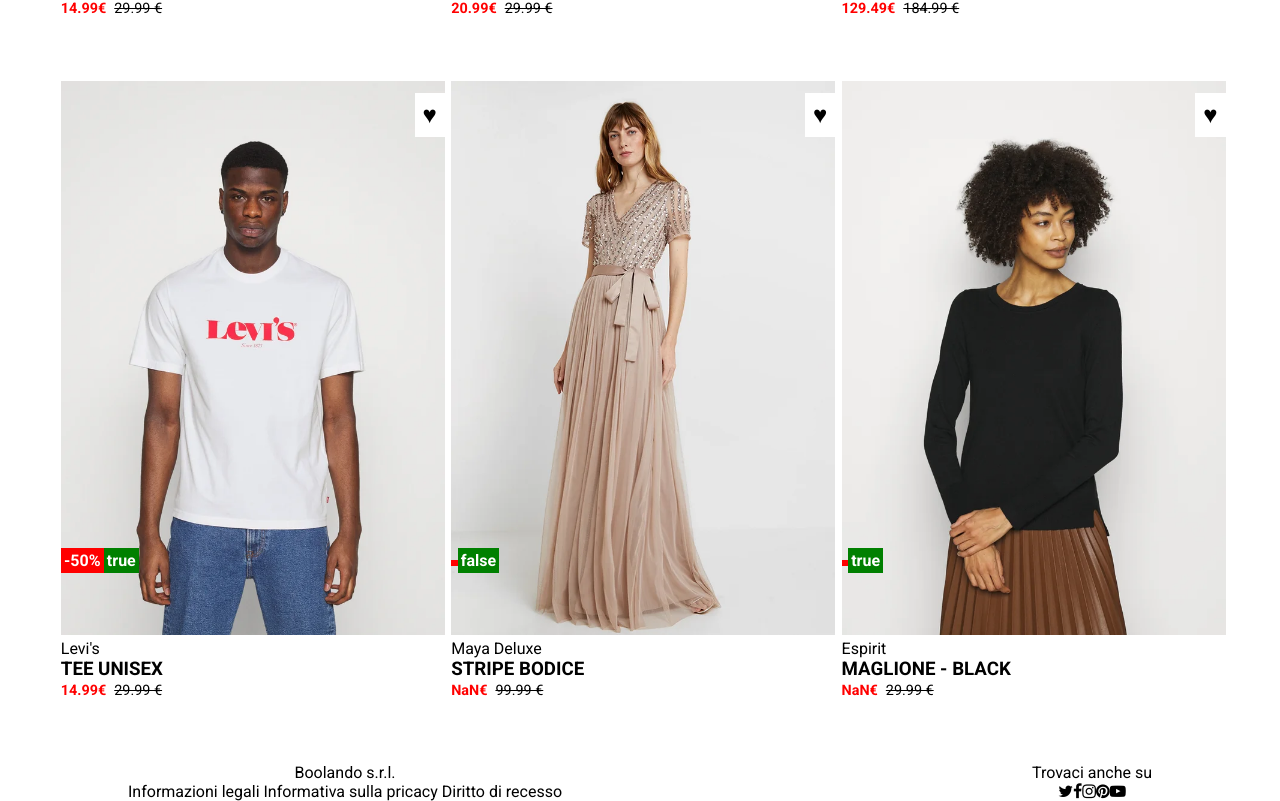
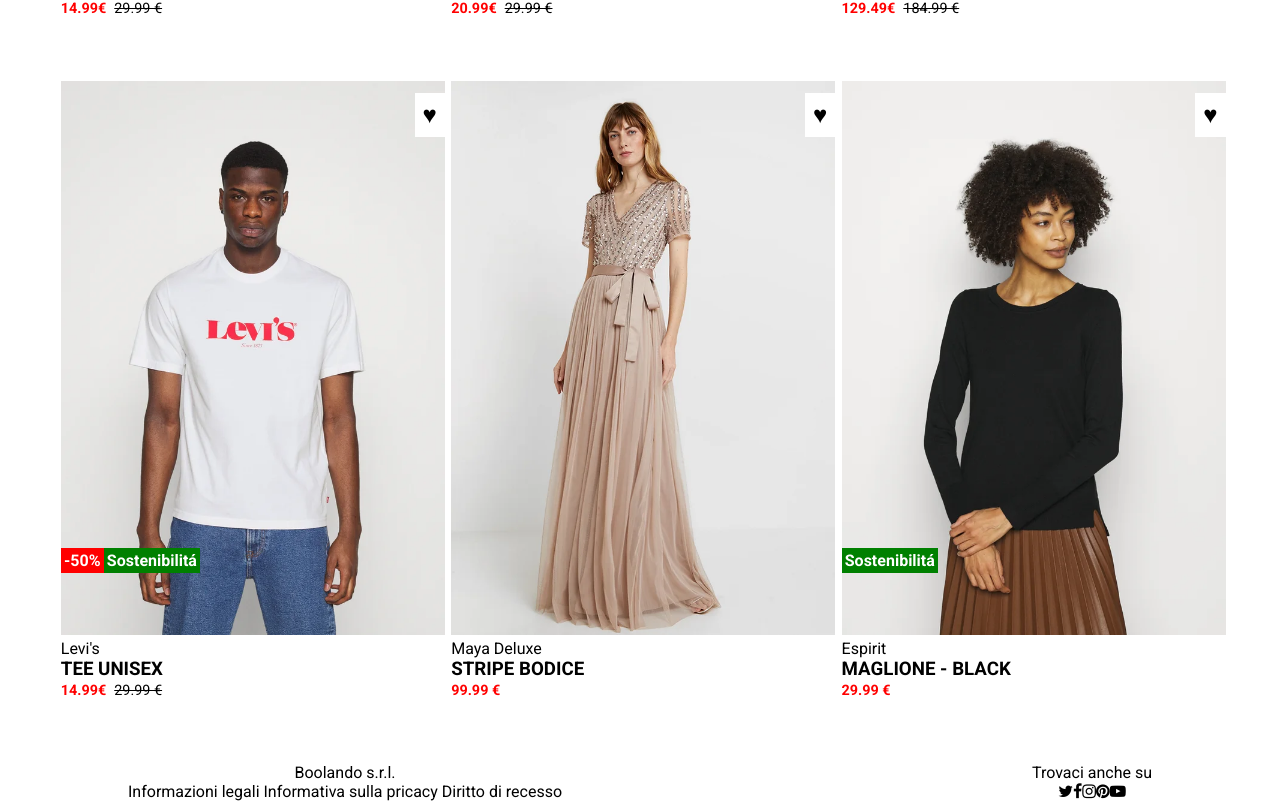
Before and after one commit to MarioBroi/vite-boolando, a Vue app: page / in a window 1280 px wide. Shown: the part 725-1526 px from the top of the page. Built offline with nearby package versions, Linux system fonts and the light colour scheme; data requests are answered from the project's data file.

Commit message:
edit discount and eco tags

```diff
--- a/src/components/ProductCard.vue
+++ b/src/components/ProductCard.vue
@@ -30,8 +30,8 @@
 
             <div class="products-badge">
 
-                <div class="discount">{{ product.discount }}</div>
-                <div class="eco">{{ product.eco }}</div>
+                <div class="discount" v-if="product.discount !== null">{{ product.discount }}</div>
+                <div class="eco" v-if="product.eco === true">Sostenibilitá</div>
 
             </div>
             <!-- /product badge -->
@@ -48,3 +48,5 @@
     <!-- /.card -->
 
 </template>
+
+<style></style>
--- a/src/db.json
+++ b/src/db.json
@@ -46,6 +46,7 @@
       "hoverImg": "/public/img/5b.webp",
       "brand": "Maya Deluxe",
       "description": "STRIPE BODICE",
+      "discount": null,
       "price": "99.99",
       "eco": false
     },
@@ -55,6 +56,7 @@
       "hoverImg": "/public/img/6b.webp",
       "brand": "Espirit",
       "description": "MAGLIONE - BLACK",
+      "discount": null,
       "price": 29.99,
       "eco": true
     }
```
